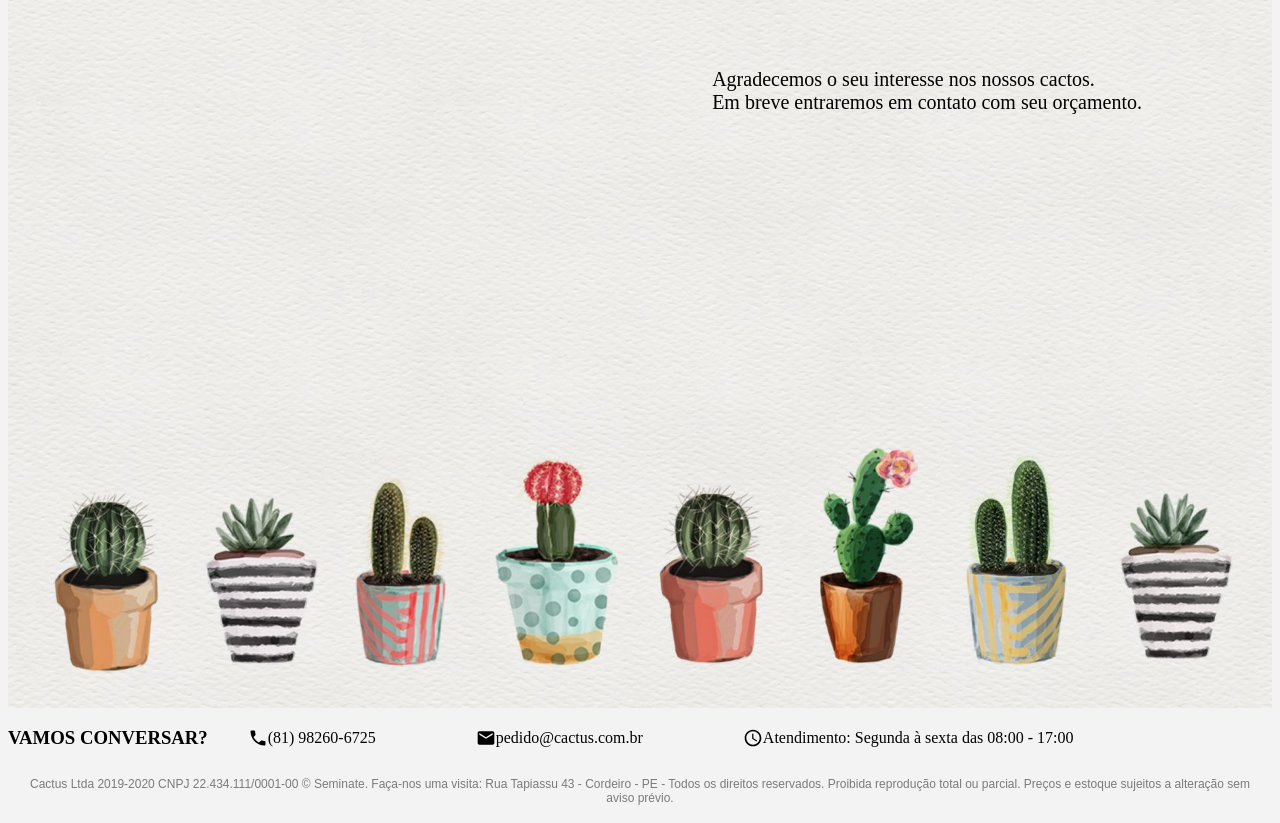
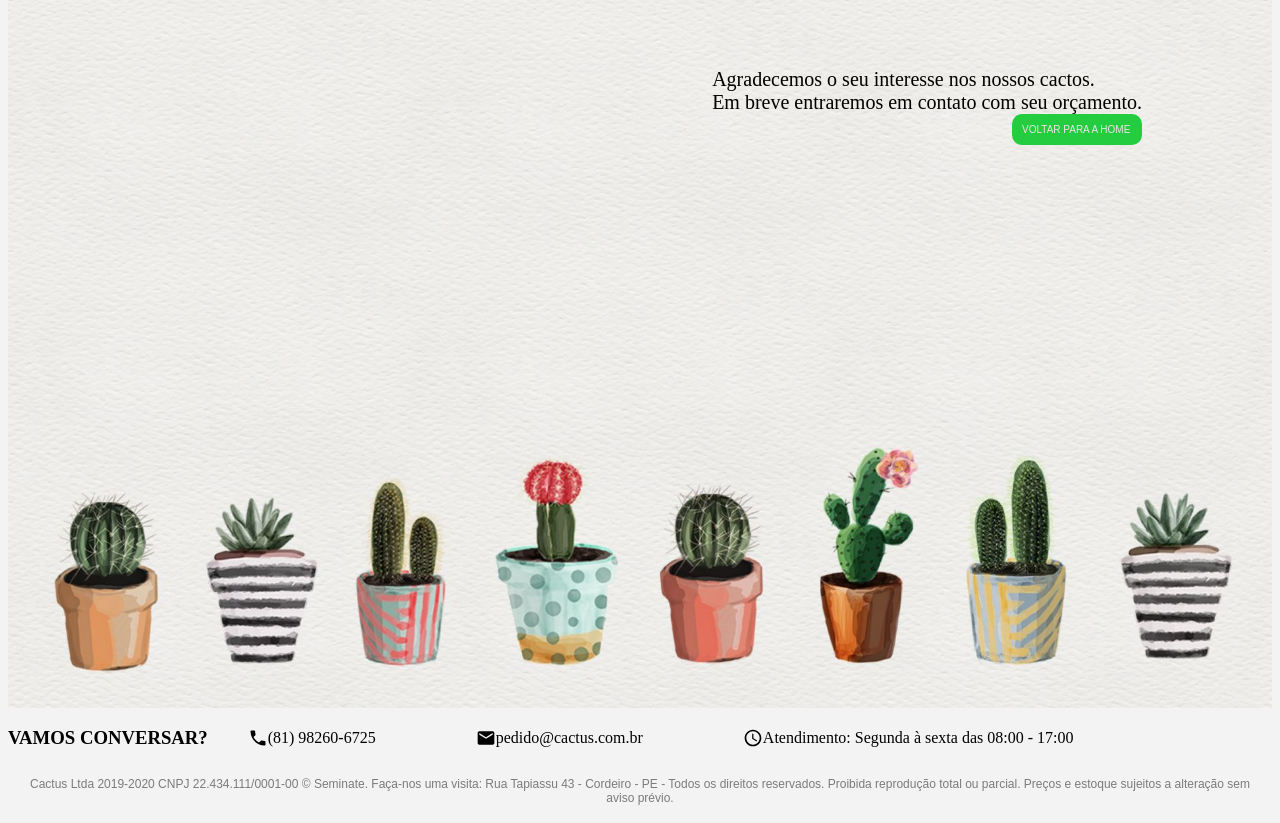
Before and after one commit to AineSa/Project-nxt, a React app: page /obrigado in a window 1280 px wide. Shown: the part 58-881 px from the top of the page. Built offline with nearby package versions, Linux system fonts and the light colour scheme.

Commit message:
ajustes finais

```diff
--- a/src/components/obrigado/index.js
+++ b/src/components/obrigado/index.js
@@ -17,7 +17,7 @@ class Obrigado extends React.Component {
             this.setState({
                 redirect: true
             });
-        }, 500000);
+        }, 1000000);
     }
 
 
@@ -39,8 +39,12 @@ class Obrigado extends React.Component {
                     <span className='obrigada__text__span'>
                         Agradecemos o seu interesse nos nossos cactos.
                         <br/>Em breve entraremos em contato com seu orçamento.
+                        <a className='button__obrigado' href='/'>
+                            Voltar para a home
+					    </a>
                     </span>
-                    {/* <h1 className='obrigada__text'>Obrigada!</h1> */}
+
+
                 </div>
 
                 <Footer></Footer>
--- a/src/styles/app.scss
+++ b/src/styles/app.scss
@@ -4,7 +4,7 @@
 @import "../styles/templates/header.scss";
 @import "../styles/templates/slide-section.scss";
 @import "../styles/templates/image-section.scss";
-@import "../styles/templates/obrigada.scss";
+@import "../styles/templates/obrigado.scss";
 @import "../styles/templates/cadastro.scss";
 
 //componentes
--- a/src/styles/componentes/button.scss
+++ b/src/styles/componentes/button.scss
@@ -28,4 +28,18 @@
         width: 65px;
         margin-left: auto;
     }
+    &__obrigado{
+        display: flex;
+        color: #ebe4e3;
+        background-color: #24cc40;
+        padding: 10px;
+        text-decoration: none;
+        white-space: nowrap;
+        border-radius: 10px;
+        text-transform: uppercase;
+        font-size: 10px;
+        font-family: Arial;
+        width: 110px;
+        margin-left: auto;
+    }
 }
```
Also changed, not shown: src/styles/app.css, src/styles/templates/obrigado.scss (renamed from src/styles/templates/obrigada.scss), 1 other file.
